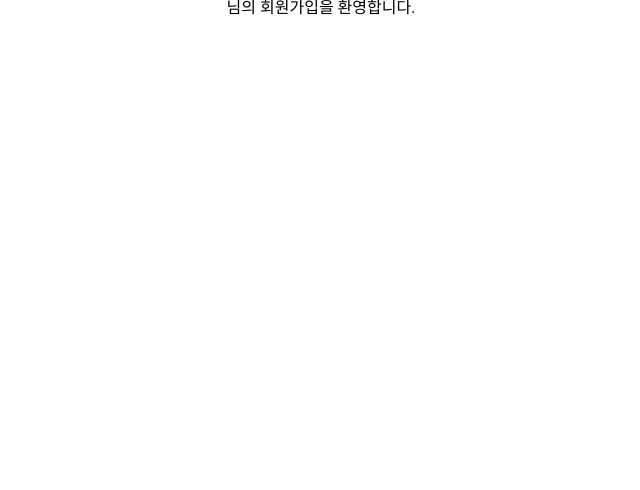
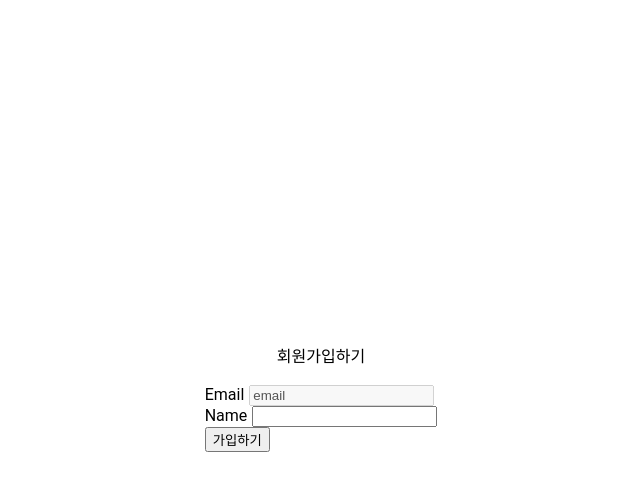
Before and after one commit to Keunyeong/kick_the_ball, a React (Create React App) app: page /signup in a window 1280 px wide. Shown: the top 490 px of the page, without its empty margins (319-959 px from the left). Built offline with nearby package versions, Linux system fonts and the light colour scheme.

Commit message:
feat: 로그인 & 회원가입 구현.

```diff
--- a/package.json
+++ b/package.json
@@ -18,7 +18,8 @@
     "react-scripts": "5.0.0",
     "styled-components": "^5.3.3",
     "typescript": "^4.6.2",
-    "web-vitals": "^2.1.4"
+    "web-vitals": "^2.1.4",
+    "zustand": "^3.7.1"
   },
   "scripts": {
     "start": "react-scripts start",
--- a/src/App.tsx
+++ b/src/App.tsx
@@ -1,6 +1,7 @@
 import { Routes, Route } from "react-router-dom";
 import SignIn from "./pages/SignIn";
 import SignUp from "./pages/SignUp";
+import Main from "./pages/Main";
 
 export default function App() {
   return (
@@ -8,6 +9,7 @@ export default function App() {
       <Routes>
         <Route path="/" element={<SignIn />} />
         <Route path="/signup" element={<SignUp />} />
+        <Route path="/main" element={<Main />} />
       </Routes>
     </div>
   );
--- a/src/Firebase/firebase.js
+++ b/src/Firebase/firebase.js
@@ -1,7 +1,13 @@
 // Import the functions you need from the SDKs you need
 import { initializeApp } from "firebase/app";
 import { getAuth, GoogleAuthProvider, signInWithPopup } from "firebase/auth";
-
+import {
+  collection,
+  getFirestore,
+  setDoc,
+  getDocs,
+  doc,
+} from "firebase/firestore";
 const firebaseConfig = {
   apiKey: "AIzaSyCTyMbTPKP0JwJdk_QoqY8QGvi1_TG-LfM",
   authDomain: "kicktheballl.firebaseapp.com",
@@ -14,8 +20,9 @@ const firebaseConfig = {
 
 // Initialize Firebase
 const app = initializeApp(firebaseConfig);
+const db = getFirestore();
 
-const googleLogin = (setState) => {
+const googleLogin = (navigate, isLogin, isSignup, name) => {
   const provider = new GoogleAuthProvider();
   provider.addScope("https://www.googleapis.com/auth/contacts.readonly");
   const auth = getAuth();
@@ -26,7 +33,64 @@ const googleLogin = (setState) => {
       const token = credential.accessToken;
       // The signed-in user info.
       const user = result.user;
-      setState(user.email);
+
+      const emailRef = collection(db, "users");
+      const signup = async (name) => {
+        await setDoc(doc(emailRef, user.email), {
+          name: { name },
+        });
+        console.log("새롭게 등록되었습니다.");
+      };
+      (async () => {
+        const querySnapshot = await getDocs(collection(db, "users"));
+        // users 에서 구글 인증된 email 정보가 있는지 조회
+        querySnapshot.forEach((doc) => {
+          if (isLogin) {
+            //로그인 요청일 때
+            if (doc.id === user.email) {
+              // email 정보가 이미 가입된 정보일 때
+              // 로그인 완료 -> 메인 페이지로 이동
+              sessionStorage.setItem("token", token);
+              sessionStorage.setItem("email", user.email);
+              navigate("/main");
+              return;
+            }
+          } else {
+            // 회원가입 요청일 때
+            if (doc.id === user.email) {
+              // email 정보가 이미 가입된 정보일 때
+              sessionStorage.setItem("email", user.email);
+
+              navigate("/");
+              alert("이미 가입된 회원입니다.");
+              return;
+            }
+          }
+        });
+        // users 에 email 정보가 없을 때
+        if (sessionStorage.getItem("email") !== user.email) {
+          // 로그인 되지 않은 상태
+          if (isLogin) {
+            // 로그인 요청시
+            navigate("/");
+            alert("회원가입이 필요합니다.");
+          } else {
+            // 회원가입 요청시
+            if (isSignup) {
+              signup(name);
+              sessionStorage.setItem("token", token);
+              sessionStorage.setItem("email", user.email);
+              navigate("/main");
+              alert("회원가입을 축하합니다.");
+            } else {
+              sessionStorage.setItem("signup_email", user.email);
+              navigate("/signup");
+            }
+          }
+        } else {
+          return;
+        }
+      })();
       console.log(token, result);
     })
     .catch((error) => {
--- a/src/components/Page.tsx
+++ b/src/components/Page.tsx
@@ -9,4 +9,5 @@ const Main = styled.main`
   flex-direction: column;
   justify-content: center;
   align-items: center;
+  height: 100vh;
 `;
--- /dev/null
+++ b/src/elements/InputBox.tsx
@@ -0,0 +1,17 @@
+import styled from "styled-components";
+
+export default function InputBox(props: any) {
+  const { title, name, type, value, disabled } = props;
+  return (
+    <Input>
+      <label htmlFor={name}>{title}</label>
+      <input type={type} value={value} disabled={disabled} name={name} />
+    </Input>
+  );
+}
+
+const Input = styled.div`
+  label {
+    margin-right: 5px;
+  }
+`;
--- /dev/null
+++ b/src/pages/Main.tsx
@@ -0,0 +1,26 @@
+import { useEffect } from "react";
+import { useNavigate } from "react-router-dom";
+import Page from "../components/Page";
+
+export default function Main() {
+  const navigate = useNavigate();
+  const email = sessionStorage.getItem("email");
+  useEffect(() => {
+    if (!sessionStorage.getItem("token")) {
+      navigate("/");
+    }
+  }, []);
+  return (
+    <Page>
+      {email}님 로그인 되었습니다.
+      <button
+        onClick={() => {
+          sessionStorage.clear();
+          navigate("/");
+        }}
+      >
+        로그아웃
+      </button>
+    </Page>
+  );
+}
--- a/src/pages/SignIn.tsx
+++ b/src/pages/SignIn.tsx
@@ -1,19 +1,24 @@
-import { Link } from "react-router-dom";
+import { useEffect } from "react";
+import { useNavigate } from "react-router-dom";
 import Page from "../components/Page";
-import LoginForm from "../components/LoginForm";
 import { googleLogin } from "../Firebase/firebase";
-import { useState } from "react";
 
 export default function SignIn() {
-  const [state, setState] = useState("");
+  const navigate = useNavigate();
+
   const login = () => {
-    googleLogin(setState);
+    googleLogin(navigate, true, false);
   };
-  console.log(state);
+  const signup = () => {
+    googleLogin(navigate, false, false);
+  };
+  useEffect(() => {
+    sessionStorage.clear();
+  }, []);
   return (
     <Page>
       <button onClick={login}>구글 로그인 하기</button>
-      {/* <Link to={"/signup"}>signup</Link> */}
+      <button onClick={signup}>구글 회원가입 하기</button>
     </Page>
   );
 }
--- a/src/pages/SignUp.tsx
+++ b/src/pages/SignUp.tsx
@@ -1,10 +1,49 @@
+import { useEffect, useState } from "react";
+import { useNavigate } from "react-router-dom";
+import styled from "styled-components";
 import Page from "../components/Page";
+import InputBox from "../elements/InputBox";
+import { googleLogin } from "../Firebase/firebase";
 
-export default function SignUp(props: any) {
-  const email: String = props.email;
+export default function SignUp() {
+  const navigate = useNavigate();
+  const [email, setEmail] = useState("email");
+  useEffect(() => {
+    if (sessionStorage.getItem("signup_email")) {
+      const email = sessionStorage.getItem("signup_email");
+      if (email) {
+        setEmail(email);
+      }
+    }
+  }, []);
+  const submit = (e: any) => {
+    e.preventDefault();
+    const name: String = e.target.name.value;
+    if (name) {
+      console.log(e.target.name.value);
+      googleLogin(navigate, false, true, name);
+    } else {
+      alert("이름을 입력해 주세요!");
+    }
+  };
   return (
     <Page>
-      <h1>{email}님의 회원가입을 환영합니다.</h1>
+      <h1>회원가입하기</h1>
+      <SignupBox onSubmit={(e) => submit(e)}>
+        <InputBox
+          title="Email"
+          name="email"
+          type="text"
+          value={email}
+          disabled={true}
+        />
+        <InputBox title="Name" name="name" type="text" disabled={false} />
+        <button type="submit">가입하기</button>
+      </SignupBox>
     </Page>
   );
 }
+
+const SignupBox = styled.form`
+  margin-top: 20px;
+`;
```
Also changed, not shown: 1 other file (tests, documents, lock files or other folders).
